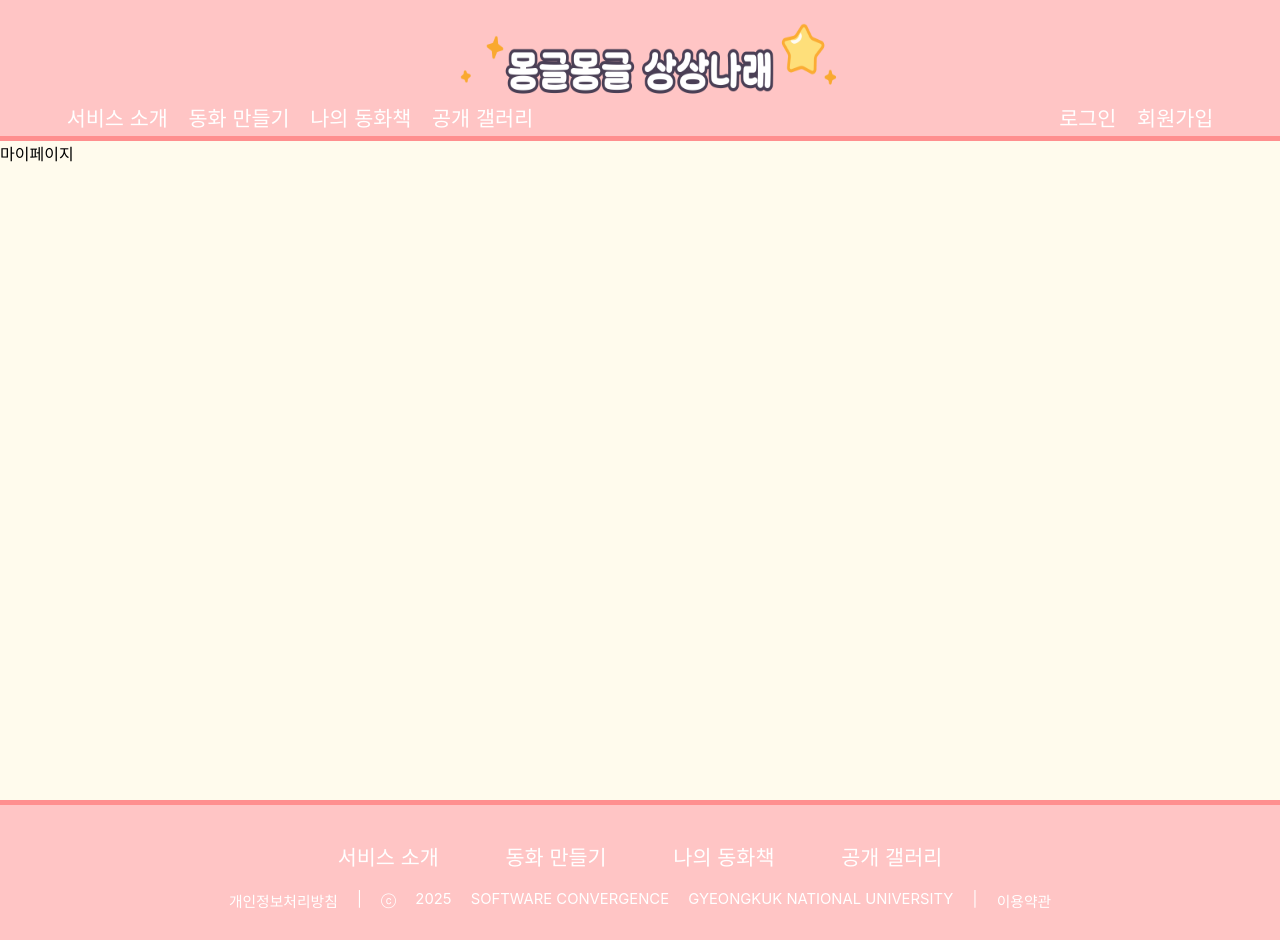
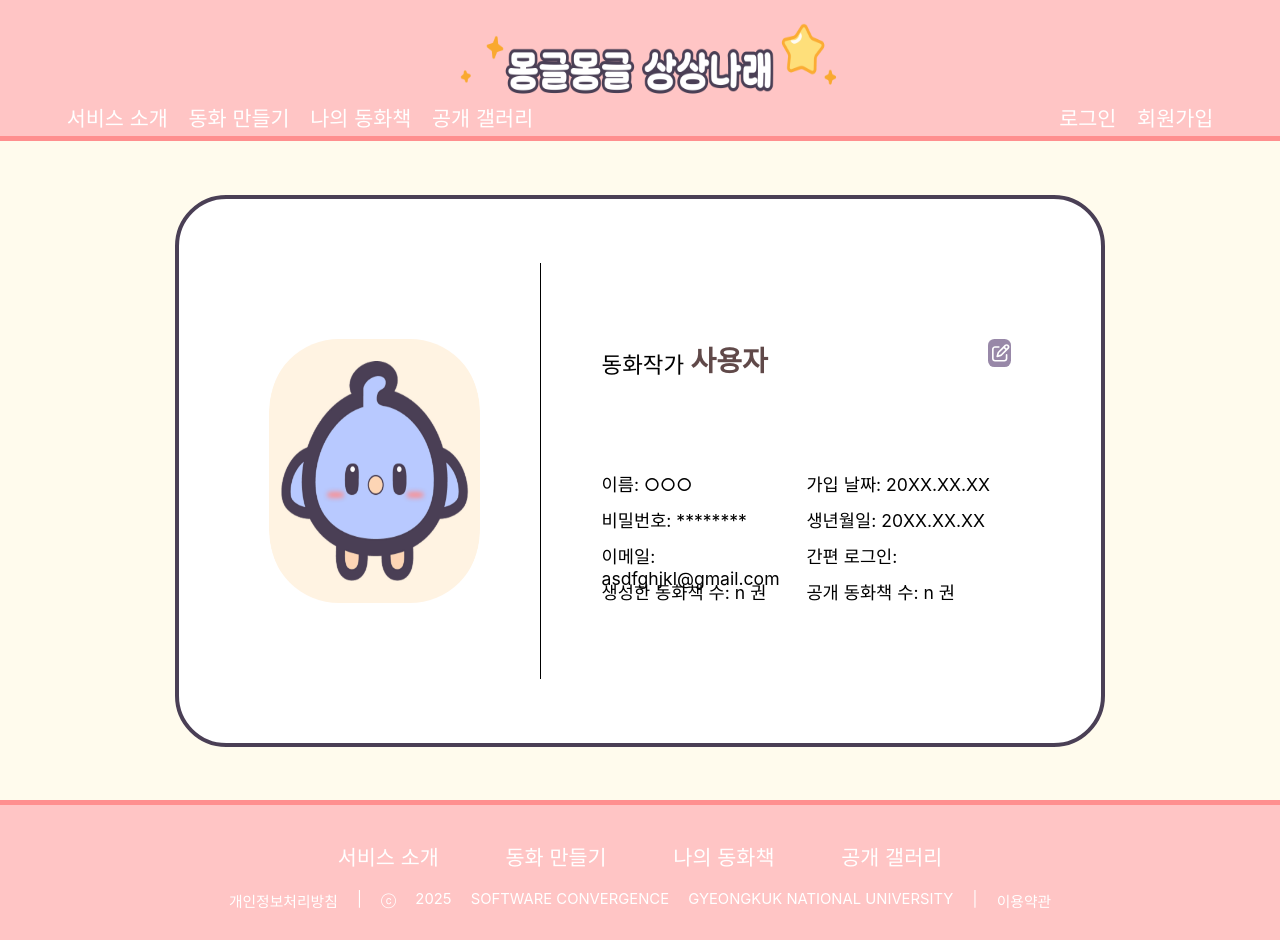
Before and after one commit to yANUs-3-Team/FE, a React (Create React App) app: page /my-page in a window 1280 px wide. Built offline with nearby package versions, Linux system fonts and the light colour scheme; a web font is replaced by a local one.

Commit message:
⚡️ :: 마이페이지 UI퍼블리싱

```diff
--- a/package.json
+++ b/package.json
@@ -3,6 +3,7 @@
   "version": "0.1.0",
   "private": true,
   "dependencies": {
+    "@fortawesome/free-regular-svg-icons": "^7.0.0",
     "@fortawesome/free-solid-svg-icons": "^7.0.0",
     "@fortawesome/react-fontawesome": "^0.2.3",
     "@testing-library/dom": "^10.4.0",
--- a/src/component/Css/myPage.css
+++ b/src/component/Css/myPage.css
@@ -1,4 +1,120 @@
 .myPage_page {
   width: 100%;
   height: 82.314vh;
+
+  display: flex;
+  justify-content: center;
+  align-items: center;
 }
+
+.tag_container {
+  width: 58vw;
+  height: 52vh;
+  padding: 8vh 7vw;
+
+  display: flex;
+
+  background-color: white;
+  border: 0.6vh solid #4a3f55;
+  border-radius: 4vw;
+}
+
+.tag_box {
+  width: 100%;
+  height: 100%;
+
+  display: flex;
+  justify-content: space-between;
+  align-items: center;
+}
+
+.tag_profile {
+  width: 16.5vw;
+  height: 33vh;
+
+  border-radius: 5.5vw;
+}
+
+.tag_contour {
+  width: 0.1vw;
+  height: 100%;
+
+  background-color: black;
+}
+
+.tag_detailBox {
+  width: 32vw;
+  height: 33vh;
+}
+
+.tag_titleBox {
+  width: 100%;
+
+  display: flex;
+  justify-content: space-between;
+}
+
+.tag_idBox {
+  display: flex;
+  align-items: end;
+  gap: 0.5vw;
+}
+
+.tag_subId {
+  font-size: 2.8vh;
+}
+
+.tag_id {
+  font-size: 3.5vh;
+  font-weight: bold;
+  color: #604949;
+}
+
+.tag_edit {
+  width: 1.7vw;
+  height: 3.5vh;
+  padding-left: 0.1vw;
+
+  display: flex;
+  justify-content: center;
+  align-items: center;
+
+  background-color: #9888A8;
+  border-radius: 0.5vw;
+  color: white;
+  font-size: 2.2vh;
+}
+
+.tag_subBox {
+  width: 100%;
+  height: 26vh;
+  padding-top: 7vh;
+
+  display: flex;
+}
+
+.tag_leftBox {
+  width: 50%;
+  height: 100%;
+
+  display: flex;
+  flex-direction: column;
+  justify-content: center;
+  gap: 1vh;
+}
+
+.tag_rightBox {
+  width: 50%;
+  height: 100%;
+
+  display: flex;
+  flex-direction: column;
+  justify-content: center;
+  gap: 1vh;
+}
+
+.tag_info {
+  height: 3.5vh;
+
+  font-size: 2.2vh;
+}
--- a/src/pages/myPage.js
+++ b/src/pages/myPage.js
@@ -1,10 +1,43 @@
 import Footer from "../component/footer";
 import "../component/Css/myPage.css";
+import profile from "../images/default_profile.png";
+import { FontAwesomeIcon } from "@fortawesome/react-fontawesome";
+import { faPenToSquare } from "@fortawesome/free-regular-svg-icons";
 
 function MyPage() {
   return (
     <>
-      <div className="myPage_page">마이페이지</div>
+      <div className="myPage_page">
+        <div className="tag_container">
+          <div className="tag_box">
+            <img src={profile} alt="" className="tag_profile" />
+            <div className="tag_contour"></div>
+            <div className="tag_detailBox">
+              <div className="tag_titleBox">
+                <div className="tag_idBox">
+                  <div className="tag_subId">동화작가</div>
+                  <div className="tag_id">사용자</div>
+                </div>
+                <div className="tag_edit"><FontAwesomeIcon icon={faPenToSquare} /></div>
+              </div>
+              <div className="tag_subBox">
+                <div className="tag_leftBox">
+                  <div className="tag_info">이름: ○○○</div>
+                  <div className="tag_info">비밀번호: ********</div>
+                  <div className="tag_info">이메일: asdfghjkl@gmail.com</div>
+                  <div className="tag_info">생성한 동화책 수: n 권</div>
+                </div>
+                <div className="tag_rightBox">
+                  <div className="tag_info">가입 날짜: 20XX.XX.XX</div>
+                  <div className="tag_info">생년월일: 20XX.XX.XX</div>
+                  <div className="tag_info">간편 로그인: </div>
+                  <div className="tag_info">공개 동화책 수: n 권</div>
+                </div>
+              </div>
+            </div>
+          </div>
+        </div>
+      </div>
       <Footer />
     </>
   );
```
Also changed, not shown: src/images/default_profile.png (added), 1 other file (tests, documents, lock files or other folders).
